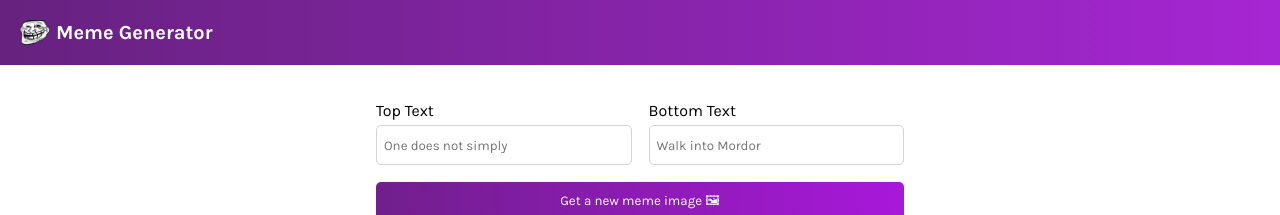
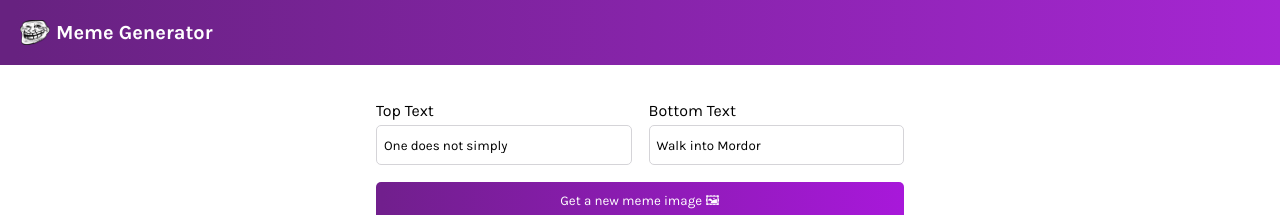
Before and after one commit to berkcantelseren/meme-generator, a React (Vite) app: page / in a window 1280 px wide. Shown: the top 215 px of the page. Built offline with nearby package versions, Linux system fonts and the light colour scheme.

Commit message:
handlechange add for inputs

```diff
--- a/src/components/Main.jsx
+++ b/src/components/Main.jsx
@@ -1,22 +1,50 @@
+import { useState } from "react";
+
 export default function Main() {
+  const [meme, setMeme] = useState({
+    topText: "One does not simply",
+    bottomText: "Walk into Mordor",
+    imageUrl: "http://i.imgflip.com/1bij.jpg",
+  });
+
+  function handleChange(event) {
+    const { value, name } = event.currentTarget;
+    setMeme((prevMeme) => ({
+      ...prevMeme,
+      [name]: value,
+    }));
+  }
+
   return (
     <main>
       <div className="form">
         <label>
           Top Text
-          <input type="text" placeholder="One does not simply" name="topText" />
+          <input
+            type="text"
+            placeholder="One does not simply"
+            name="topText"
+            onChange={handleChange}
+            value={meme.topText}
+          />
         </label>
 
         <label>
           Bottom Text
-          <input type="text" placeholder="Walk into Mordor" name="bottomText" />
+          <input
+            type="text"
+            placeholder="Walk into Mordor"
+            name="bottomText"
+            onChange={handleChange}
+            value={meme.bottomText}
+          />
         </label>
         <button>Get a new meme image 🖼</button>
       </div>
       <div className="meme">
-        <img src="http://i.imgflip.com/1bij.jpg" />
-        <span className="top">One does not simply</span>
-        <span className="bottom">Walk into Mordor</span>
+        <img src={meme.imageUrl} />
+        <span className="top">{meme.topText}</span>
+        <span className="bottom">{meme.bottomText}</span>
       </div>
     </main>
   );
```
